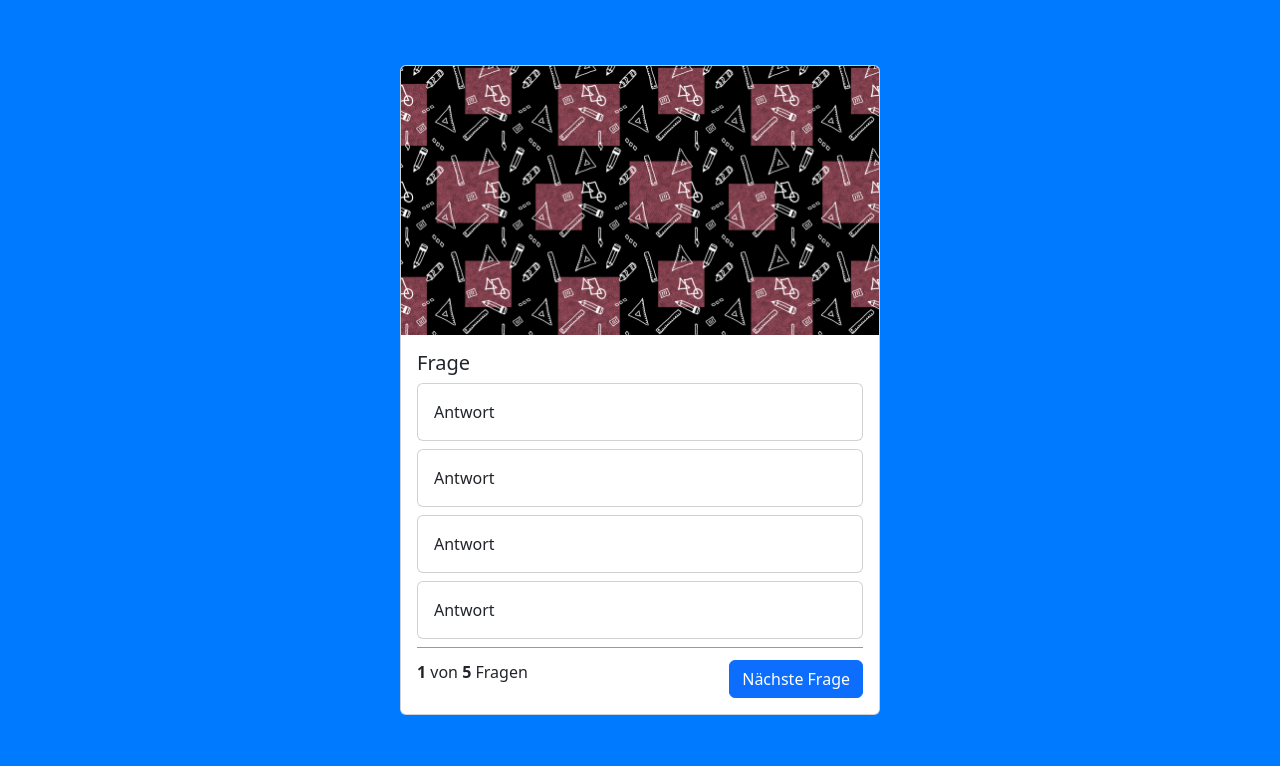
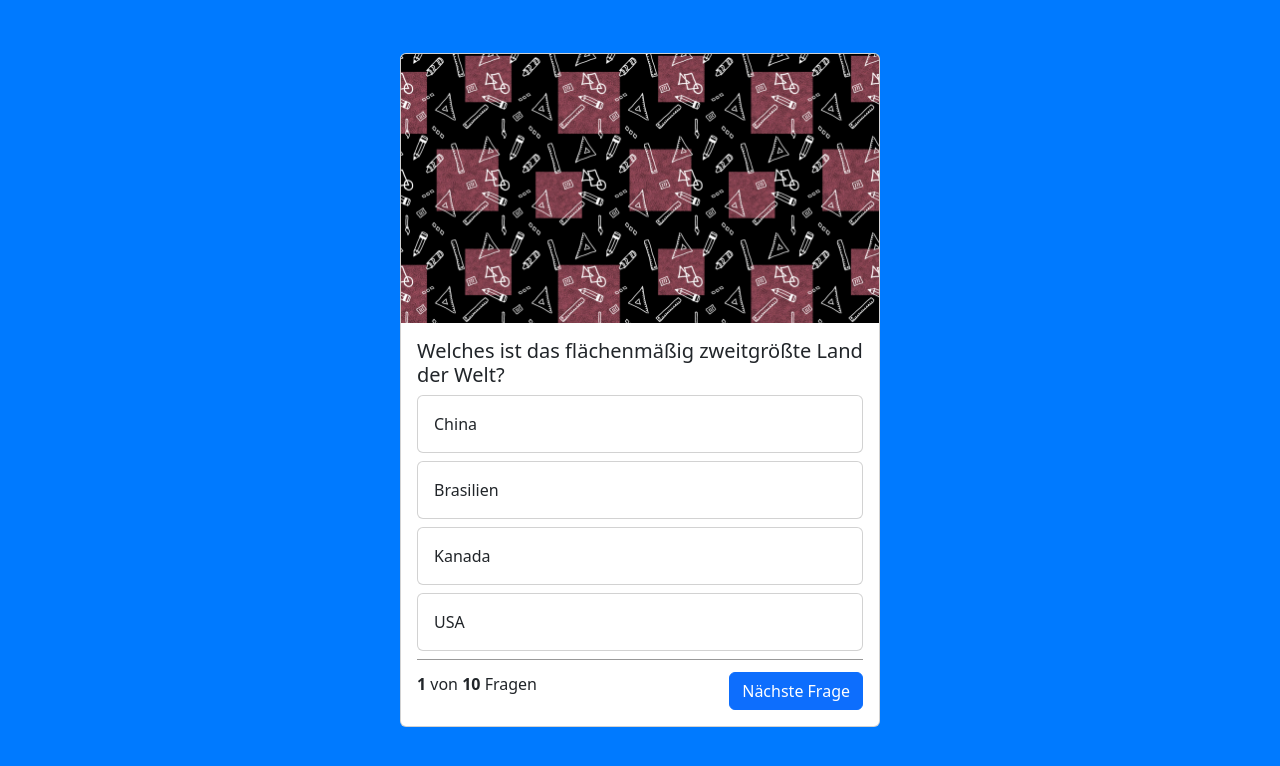
Before and after one commit to LotharZok/QuizApp, a plain HTML site: page index.html in a window 1280 px wide. Shown: the part 60-826 px from the top of the page. Drawn offline with nearby package versions, Linux system fonts and the light colour scheme.

Commit message:
First version with checking for correct answer

```diff
--- a/index.html
+++ b/index.html
@@ -8,6 +8,7 @@
 
     <link rel="stylesheet" href="style.css">
     <!-- <link rel="stylesheet" href="node_modules/bootstrap/dist/css/bootstrap.min.css"> -->
+    <script src="questions.js"></script>
     <script src="script.js"></script>
 
     <!-- Bootstrap einbinden (statt wie oben das komplette Bootstrap) -->
@@ -20,7 +21,7 @@
     <title>QuizApp</title>
 </head>
 
-<body>
+<body onload="init()">
     <!-- As a heading -->
     <nav class="navbar bg-body-tertiary">
         <div class="container-fluid">
@@ -32,34 +33,34 @@
         <div class="card quiz-card">
             <img src="img/pencil.jpg" class="card-img-top" alt="Quiz">
             <div class="card-body">
-                <h5 class="card-title">Frage</h5>
+                <h5 class="card-title" id="question">Frage</h5>
 
-                <div class="card mb-2">
-                    <div class="card-body">
+                <div class="card quiz-answer-card mb-2" onclick="makeAnswer('1')">
+                    <div class="card-body" id="answer_1">
                         Antwort
                     </div>
                 </div>
 
-                <div class="card mb-2">
-                    <div class="card-body">
+                <div class="card quiz-answer-card mb-2" onclick="makeAnswer('2')">
+                    <div class="card-body" id="answer_2">
                         Antwort
                     </div>
                 </div>
 
-                <div class="card mb-2">
-                    <div class="card-body">
+                <div class="card quiz-answer-card mb-2" onclick="makeAnswer('3')">
+                    <div class="card-body" id="answer_3">
                         Antwort
                     </div>
                 </div>
 
-                <div class="card mb-2">
-                    <div class="card-body">
+                <div class="card quiz-answer-card mb-2" onclick="makeAnswer('4')">
+                    <div class="card-body" id="answer_4">
                         Antwort
                     </div>
                 </div>
 
                 <div class="question-footer">
-                    <span><b>1</b> von <b>5</b> Fragen</span>
+                    <span><b id="noOfCurrentQuestion">1</b> von <b id="maxQuestions"></b> Fragen</span>
                     <button class="btn btn-primary">Nächste Frage</button>
                 </div>
 
--- a/script.js
+++ b/script.js
@@ -0,0 +1,32 @@
+let currentQuestion = 0;
+let currentListOfQuestions = questionsErdkunde;
+
+// Start des Programms
+function init() {
+
+    // maxQuestions setzen
+    document.getElementById('maxQuestions').innerHTML = questionsErdkunde.length;
+
+    showQuestion();
+}
+
+
+function showQuestion() {
+    let question = currentListOfQuestions[currentQuestion];
+
+    document.getElementById('question').innerHTML = question['question'];
+    for (let i = 1; i <= 4; i++) {
+        document.getElementById(`answer_${i}`).innerHTML = question[`answer_${i}`]
+    }
+    document.getElementById('noOfCurrentQuestion').innerHTML = currentQuestion + 1;
+}
+
+
+function makeAnswer(answer) {
+    if (currentListOfQuestions[currentQuestion]['correct_answer'] == answer) {
+        document.getElementById(`answer_${answer}`).style.backgroundColor = 'lightgreen';
+    } else {
+        document.getElementById(`answer_${answer}`).style.backgroundColor = 'lightcoral';
+        document.getElementById(`answer_${currentListOfQuestions[currentQuestion]['correct_answer']}`).style.backgroundColor = 'lightgreen';
+    }
+}
--- a/style.css
+++ b/style.css
@@ -4,6 +4,10 @@ body {
 
 .quiz-card {
     width: 30rem;
+}
+
+.card-body {
+    border-radius: 0.375rem;
 }
 
 .container {
@@ -22,3 +26,8 @@ body {
     display: flex;
     justify-content: space-between;
 }
+
+.quiz-answer-card:hover {
+    cursor: pointer;
+    background-color: rgba(0, 0, 0, 0.05);
+}
```
